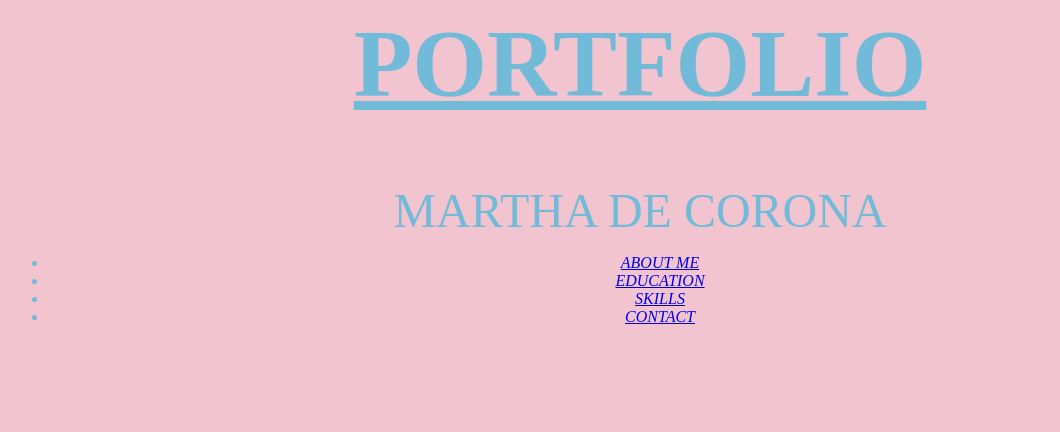
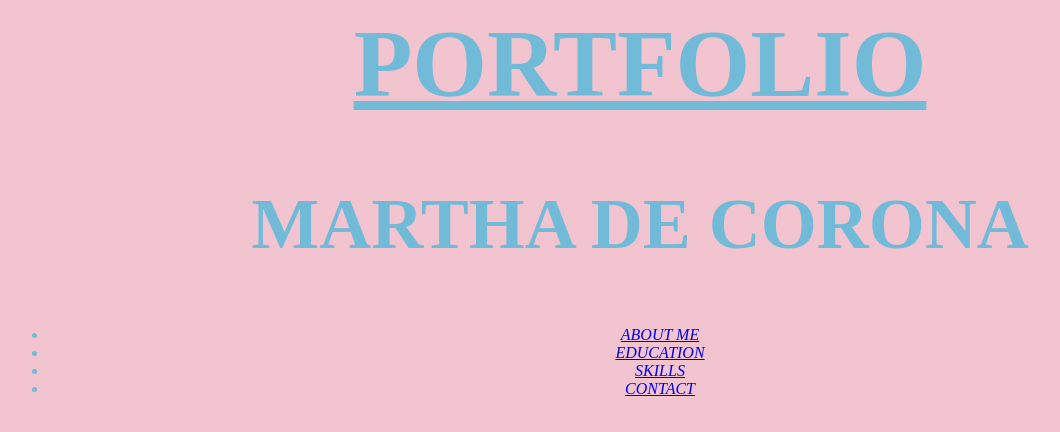
Before and after one commit to marthadecorona28/portfolio, a plain HTML site: page index.html in a window 1280 px wide. Shown: the whole page, without its empty margins (0-1060 px from the left). Drawn offline with Linux system fonts and the light colour scheme.

Commit message:
Update index.html

```diff
--- a/index.html
+++ b/index.html
@@ -10,7 +10,7 @@
 <font size=30>
 <body bgcolor=#F2C4D0>
 <h1><u>PORTFOLIO</h1></u>
-MARTHA DE CORONA
+<h2>MARTHA DE CORONA</h2>
 
 </font>
 <ul type=disc>
```
